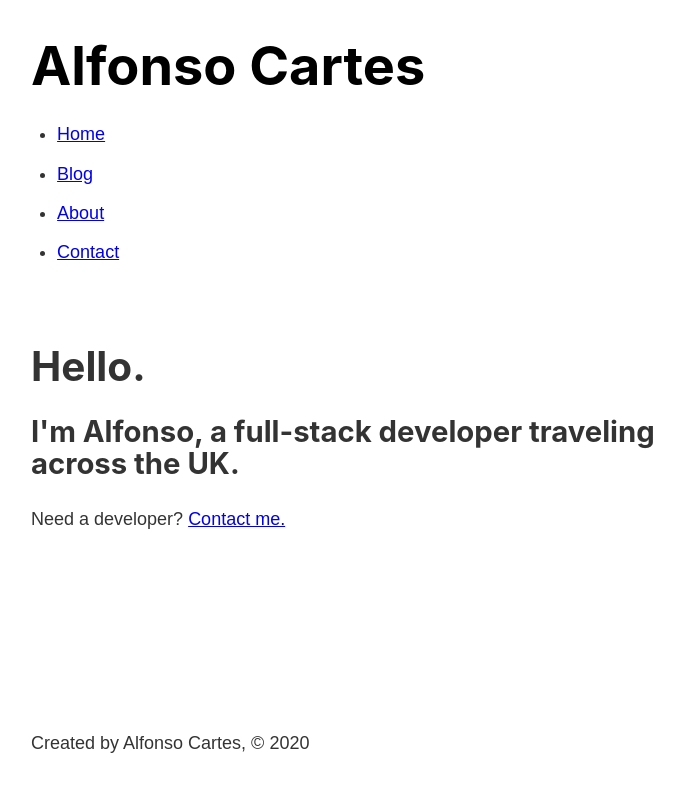
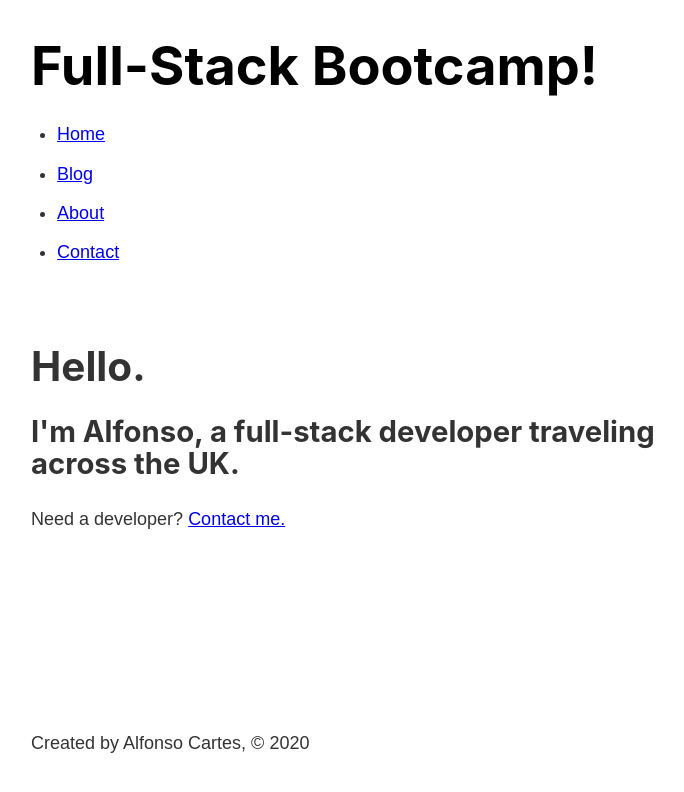
Before and after one commit to alfonsocartes/gatsby-bootcamp, a Gatsby site: page / in a window 1280 px wide. Shown: the whole page, without its empty margins (252-936 px from the left). Built offline with nearby package versions, Linux system fonts and the light colour scheme; Gatsby itself is replaced by a stand-in of ours.

Commit message:
Add GraphQL query for site title

```diff
--- a/gatsby-config.js
+++ b/gatsby-config.js
@@ -6,5 +6,9 @@
 
 module.exports = {
   /* Your site config here */
+  siteMetadata: {
+    title: "Full-Stack Bootcamp!",
+    author: "Alfonso Cartes",
+  },
   plugins: ["gatsby-plugin-sass"],
 }
--- a/src/components/header.js
+++ b/src/components/header.js
@@ -1,10 +1,19 @@
-import { Link } from "gatsby"
+import { Link, graphql, useStaticQuery } from "gatsby"
 import React from "react"
 
-//import "./header.module.scss"
 import headerStyles from "./header.module.scss"
 
 const Header = () => {
+  const data = useStaticQuery(graphql`
+    query {
+      site {
+        siteMetadata {
+          title
+        }
+      }
+    }
+  `)
+
   return (
     <header className={headerStyles.header}>
       <h1>
@@ -13,7 +22,7 @@ const Header = () => {
           activeClassName={headerStyles.activeNavItem}
           to="/"
         >
-          Alfonso Cartes
+          {data.site.siteMetadata.title}
         </Link>
       </h1>
       <nav>
```
